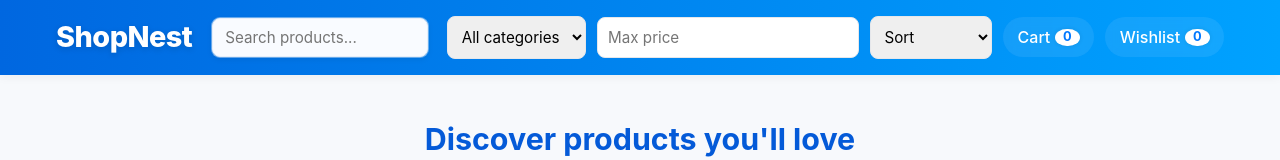
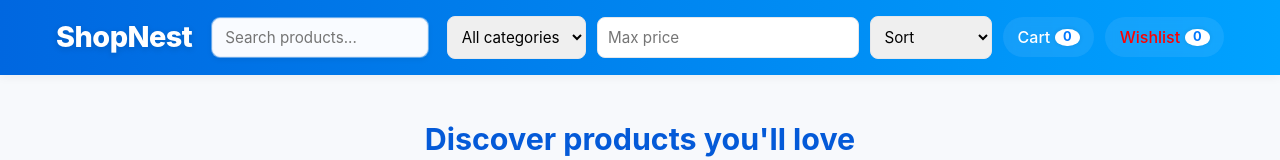
Before and after one commit to Aryansharma-aryan/ecommerce-website, a plain HTML site: page index.html in a window 1280 px wide. Shown: the top 160 px of the page. Drawn offline with Linux system fonts and the light colour scheme.

Commit message:
Change Wishlist link color to red

```diff
--- a/index.html
+++ b/index.html
@@ -16,7 +16,7 @@
       <input id="priceMax" type="number" min="0" placeholder="Max price" />
       <select id="sortSelect"><option value="default">Sort</option><option value="price-asc">Price ↑</option><option value="price-desc">Price ↓</option><option value="name-asc">Name A→Z</option></select>
       <a class="link" href="cart.html">Cart <span id="cartCount">0</span></a>
-      <a class="link" href="wishlist.html">Wishlist <span id="wishCount">0</span></a>
+      <a  style="color:red"class="link" href="wishlist.html">Wishlist <span id="wishCount">0</span></a>
     </nav>
   </div>
 </header>
```
